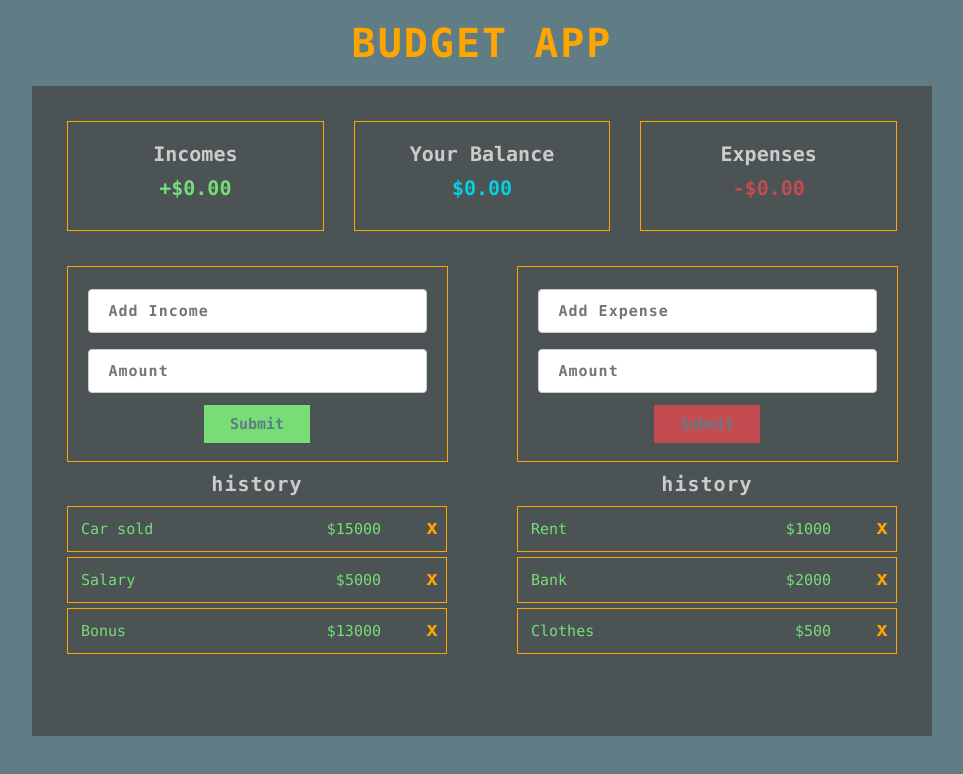
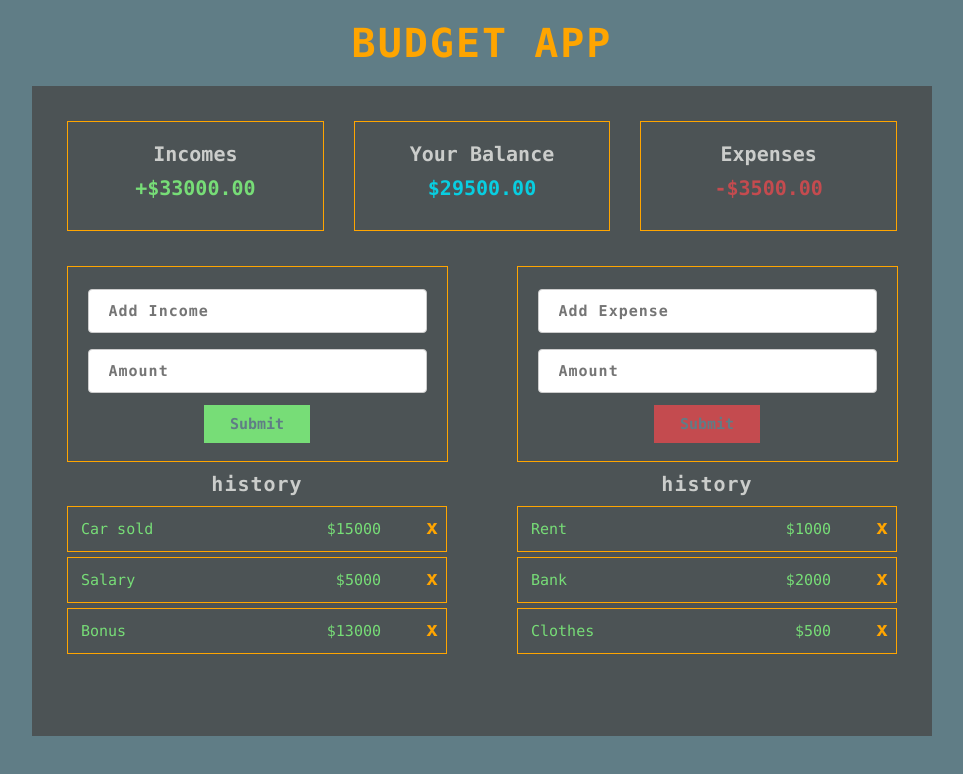
Before and after one commit to himmet-kecici/budget-app, a React (Create React App) app: page / in a window 1280 px wide. Shown: the top 774 px of the page, without its empty margins (158-1121 px from the left). Built offline with nearby package versions, Linux system fonts and the light colour scheme.

Commit message:
added plus balance minus features

```diff
--- a/src/components/balance/balance.jsx
+++ b/src/components/balance/balance.jsx
@@ -1,21 +1,34 @@
-import React from 'react'
+import React, { useContext } from 'react'
 import './balance-styles.scss'
+import { GlobalContext } from '../../context/globalState'
+const Balance = () => {
+    const { incomeProcessings, expenseProcessings } = useContext(GlobalContext)
 
-const Balance = () => {
+    const incomeAmounts = incomeProcessings.map(
+        incomeProcessing => incomeProcessing.incomeAmount
+    )
+
+    const expenseAmounts = expenseProcessings.map(
+        expenseProcessing => expenseProcessing.expenseAmount
+    )
+
+    const totalAmount = (total) => (
+        total.reduce((acc, item) => (acc += item), 0).toFixed(2)
+    )
     return (
         <div className='containerBalance'>
 
             <div className='plus box'>
                 <h2>Incomes</h2>
-                <h3 style={{ color: '#77dd77' }}>+$0.00</h3>
+                <h3 style={{ color: '#77dd77' }}>+${totalAmount(incomeAmounts)}</h3>
             </div>
             <div className='balance box'>
                 <h2>Your Balance</h2>
-                <h3 style={{ color: '#08cee1' }}>$0.00</h3>
+                <h3 style={{ color: '#08cee1' }}>${(totalAmount(incomeAmounts) - totalAmount(expenseAmounts)).toFixed(2)}</h3>
             </div>
             <div className='minus box'>
                 <h2>Expenses</h2>
-                <h3 style={{ color: '#C44B4F' }}>-$0.00</h3>
+                <h3 style={{ color: '#C44B4F' }}>-${totalAmount(expenseAmounts)}</h3>
             </div>
         </div>
     )
--- a/src/components/expenseList/expenseList.jsx
+++ b/src/components/expenseList/expenseList.jsx
@@ -8,7 +8,7 @@ const ExpenseList = () => {
     console.log(expenseProcessings)
     return (
         <div className='processings processings-expense'>
-            <h2>history</h2>
+            <h2 style={{ width: '380px' }}>history</h2>
             <ul className='processing-list'>
                 {expenseProcessings.map(expenseProcessing => (
                     <ExpenseP expenseProcessing={expenseProcessing} key={expenseProcessing.id} />
--- a/src/components/incomeList/incomeList.jsx
+++ b/src/components/incomeList/incomeList.jsx
@@ -8,7 +8,7 @@ const IncomeList = () => {
     return (
         <div className='processings processings-income'>
 
-            <h2>history</h2>
+            <h2 style={{ width: '380px' }}>history</h2>
             <ul className='processing-list'>
                 {incomeProcessings.map(incomeProcessing => (
                     <IncomeP incomeProcessing={incomeProcessing} key={incomeProcessing.id} />
--- a/src/components/incomeP/incomeP.jsx
+++ b/src/components/incomeP/incomeP.jsx
@@ -6,6 +6,7 @@ const IncomeP = ({ incomeProcessing }) => {
     const { deleteProcessing } = useContext(GlobalContext)
 
     return (
+
         <li className='processing'>
             <div className='processing-values' style={{ color: '#77dd77' }}>
                 <span className='processing-text'>{incomeProcessing.incomeText}</span>
```
